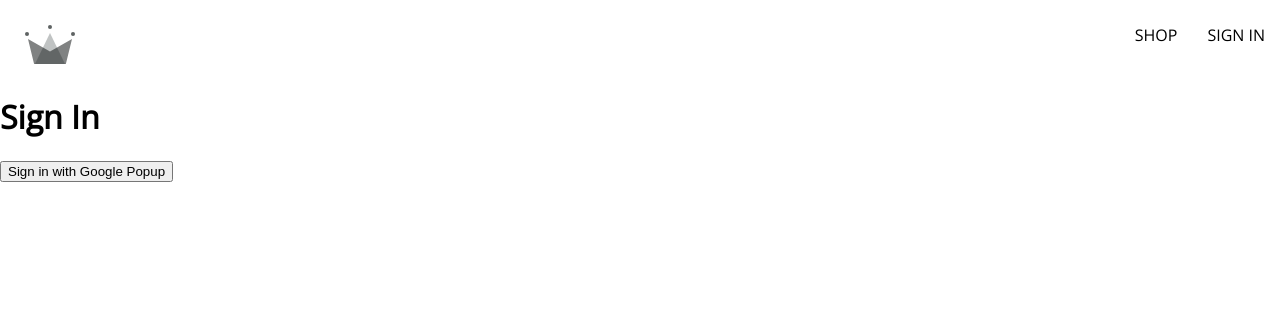
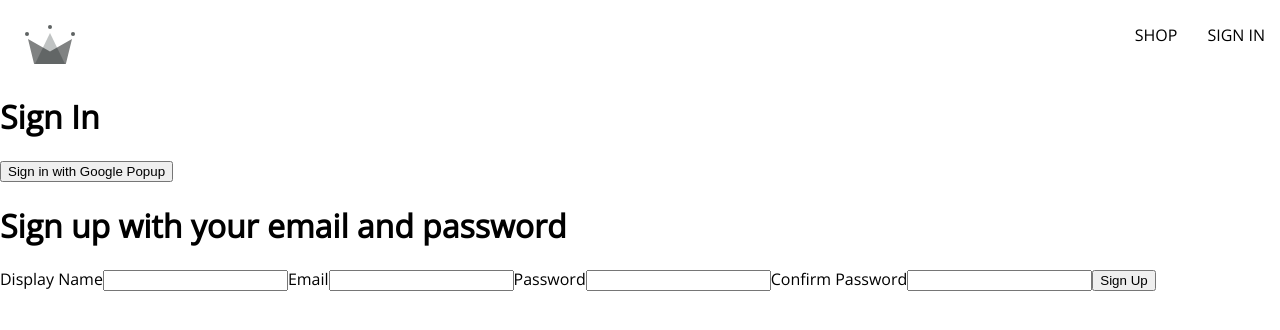
Before and after one commit to cgsage3/cg-clothing, a React (Create React App) app: page /sign-in in a window 1280 px wide. Shown: the top 330 px of the page. Built offline with nearby package versions, Linux system fonts and the light colour scheme.

Commit message:
on lesson 98

```diff
--- /dev/null
+++ b/src/components/sign-up/sign-up-form.component.jsx
@@ -0,0 +1,24 @@
+const SignUpForm = () => {
+	return (
+		<div>
+			<h1>Sign up with your email and password</h1>
+			<form onSubmit={() => {}}>
+				<label>Display Name</label>
+				<input type="text" required/>
+
+				<label>Email</label>
+				<input type="email" required/>
+
+				<label>Password</label>
+				<input type="password" required/>
+
+				<label>Confirm Password</label>
+				<input type="password" required/>
+
+				<button type="submit">Sign Up</button>
+			</form>
+		</div>
+	)
+}
+
+export default SignUpForm;
--- a/src/routes/sign-in/sign-in.component.jsx
+++ b/src/routes/sign-in/sign-in.component.jsx
@@ -1,15 +1,24 @@
-import { signInWithGooglePopup, createUserDocumentFromAuth} from '../../utils/firebase/firebase.utils';
+import {
+	signInWithGooglePopup,
+	createUserDocumentFromAuth,
+	} from '../../utils/firebase/firebase.utils';
+
+import SignUpForm from '../../components/sign-up/sign-up-form.component';
+
 const SignIn = () => {
+
 	const logGoogleUser = async () => {
 		const {user} = await signInWithGooglePopup();
-		createUserDocumentFromAuth(user);
-	}
+		const userDocRef = createUserDocumentFromAuth(user);
+	};
+
 	return (
 		<div>
 			<h1>Sign In</h1>
 			<button onClick={logGoogleUser}>
 				Sign in with Google Popup
 			</button>
+			<SignUpForm />
 		</div>
 	)
 }
--- a/src/utils/firebase/firebase.utils.js
+++ b/src/utils/firebase/firebase.utils.js
@@ -27,14 +27,15 @@
 
 const firebaseApp = initializeApp(firebaseConfig);
 
-const provider = new GoogleAuthProvider();
+const googleProvider = new GoogleAuthProvider();
 
-provider.setCustomParameters({
+googleProvider.setCustomParameters({
 	prompt: 'select_account',
 });
 
 export const auth = getAuth();
-export const signInWithGooglePopup = () => signInWithPopup(auth, provider);
+export const signInWithGooglePopup = () => signInWithPopup(auth, googleProvider);
+export const signInWithGoogleRedirect = () => signInWithRedirect(auth, googleProvider);
 
 export const db = getFirestore();
 
```
